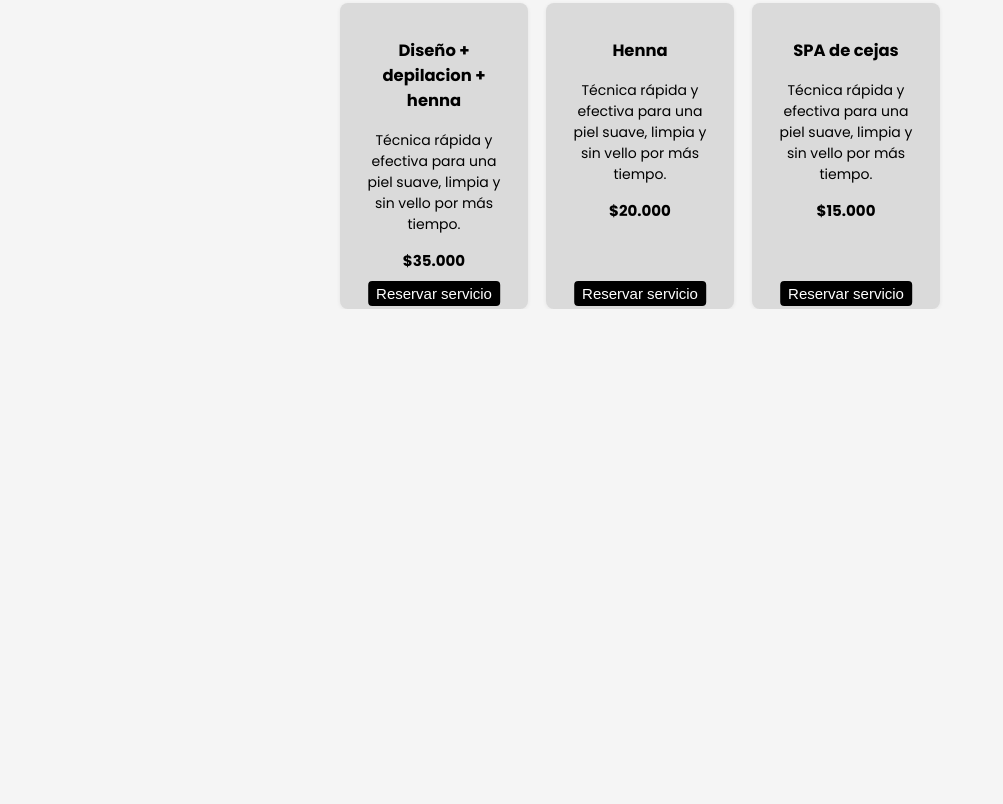
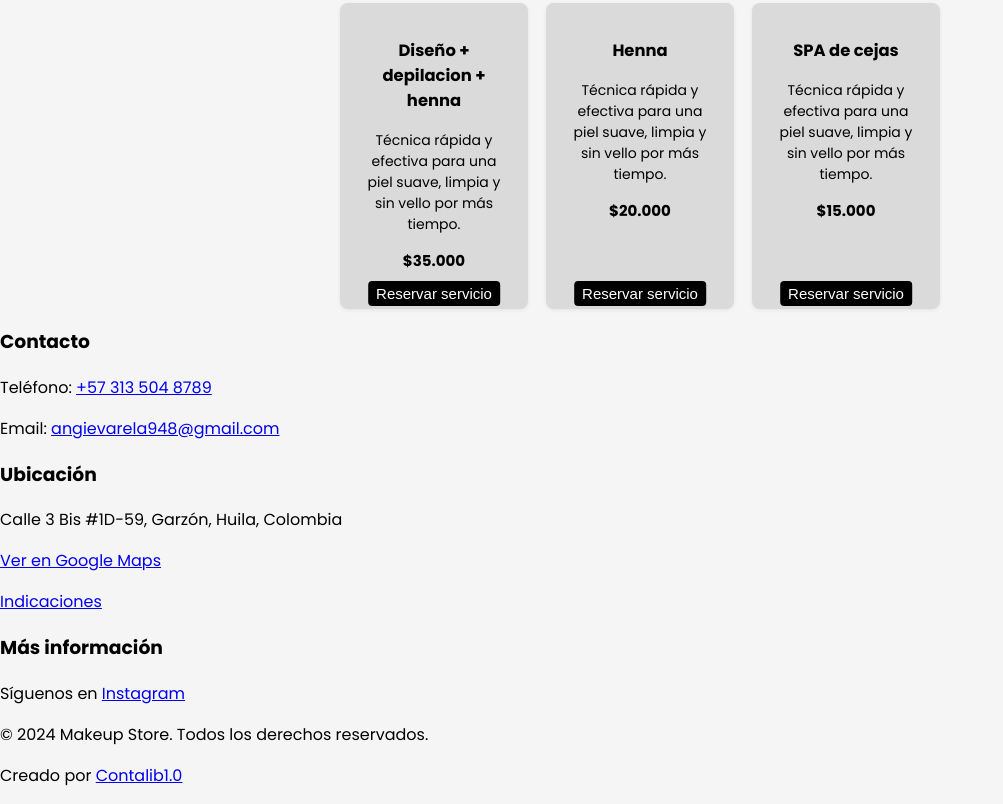
Before and after one commit to Sergiol9211/pagina, a plain HTML site: page index.html in a window 1280 px wide. Shown: the part 620-1424 px from the top of the page, without its empty margins (0-1003 px from the left). Before the commit the page ends 929 px from the top, so only its background shows below. Drawn offline with Linux system fonts and the light colour scheme.

Commit message:
Update index.html

```diff
--- a/index.html
+++ b/index.html
@@ -46,6 +46,32 @@
         <!-- Se llenará dinámicamente -->
     </div>
 
+    <footer class="footer">
+        <div class="footer-contacto">
+            <h3>Contacto</h3>
+            <p>Teléfono: <a href="tel:+573135048789" target="_blank" rel="noopener">+57 313 504 8789</a></p>
+            <p>Email: <a href="mailto:angievarela948@gmail.com">angievarela948@gmail.com</a></p>
+        </div>
+        <div class="footer-ubicacion">
+            <h3>Ubicación</h3>
+            <p>Calle 3 Bis #1D-59, Garzón, Huila, Colombia</p>
+            <p><a href="https://maps.app.goo.gl/uMF9ZMh5YQBRDhBG7" target="_blank" rel="noopener">Ver en Google Maps</a></p>
+            <p><a href="#" id="enlace-indicaciones">Indicaciones</a></p>
+            <div id="modal-indicaciones" style="display:none; position:fixed; top:0; left:0; width:100vw; height:100vh; background:rgba(0,0,0,0.7); justify-content:center; align-items:center; z-index:1000;">
+                <div style="background:#fff; padding:20px; border-radius:8px; position:relative; max-width:90vw; max-height:90vh;">
+                    <button id="cerrar-indicaciones" style="position:absolute; top:10px; right:10px; background:none; border:none; font-size:1.5em; cursor:pointer;">&times;</button>
+                    <img src="imagenes/hubicacion.jpg" alt="Indicaciones de ubicación" style="max-width:100%; max-height:70vh; display:block; margin:auto;" />
+                </div>
+            </div>
+        </div>
+        <div class="footer-info">
+            <h3>Más información</h3>
+            <p>Síguenos en <a href="https://www.instagram.com/angievarela.studio?igsh=MW5kaDFia292a3cwNA==" target="_blank" rel="noopener">Instagram</a></p>
+            <p>&copy; 2024 Makeup Store. Todos los derechos reservados.</p>
+            <p>Creado por <a href="https://github.com/contalib1.0" target="_blank" rel="noopener">Contalib1.0</a></p>
+        </div>
+    </footer>
+
     <!-- Notificación -->
     <div id="notificacion" class="notificacion"></div>
 
```
